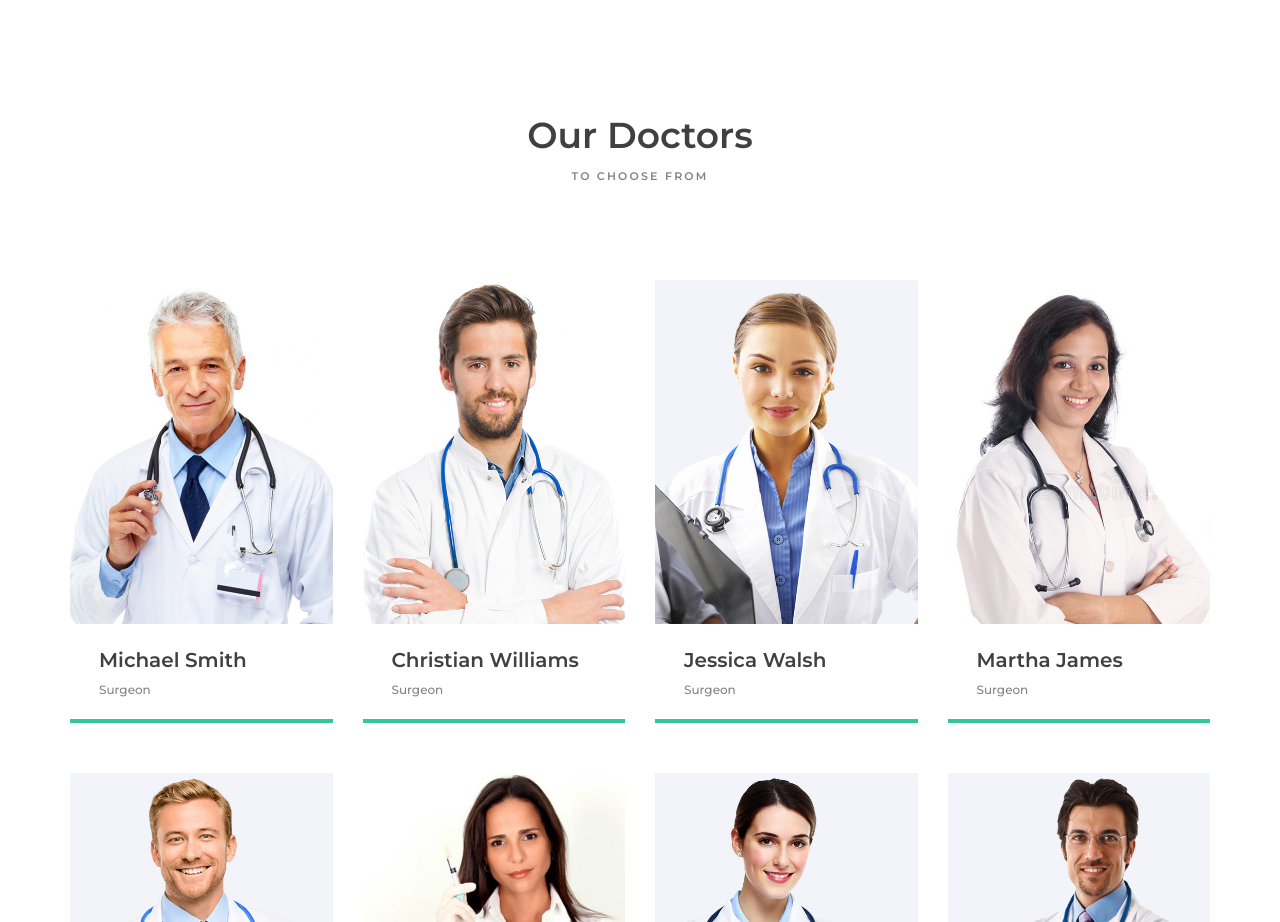
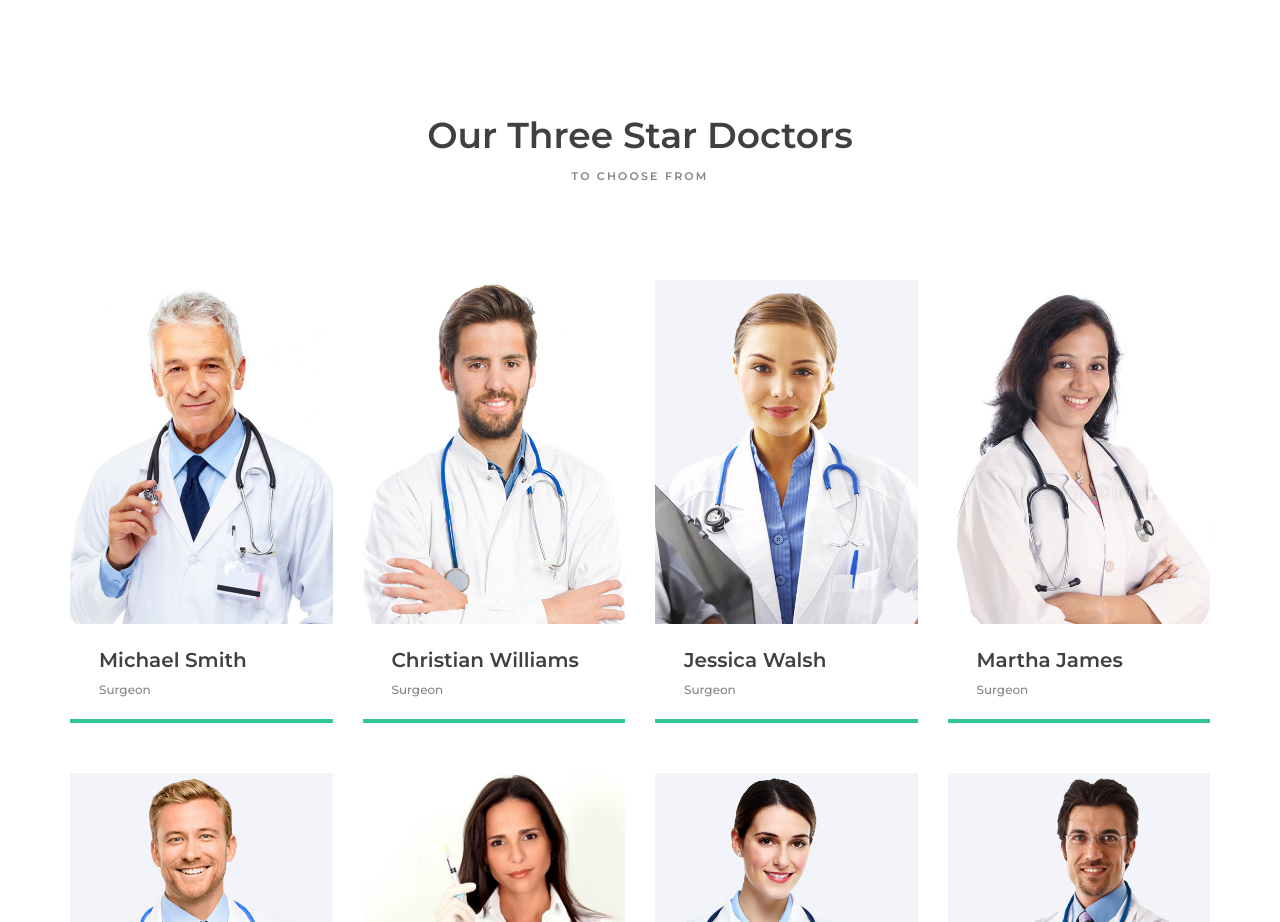
Before and after one commit to Mahabubdte/dte, a plain HTML site: page about.html in a window 1280 px wide. Shown: the part 1500-2422 px from the top of the page. Drawn offline with Linux system fonts and the light colour scheme.

Commit message:
Update about.html

```diff
--- a/about.html
+++ b/about.html
@@ -247,7 +247,7 @@
 		<div class="container">
 			<div class="row">
 				<div class="col text-center">
-					<div class="section_title">Our Doctors</div>
+					<div class="section_title">Our Three Star Doctors</div>
 					<div class="section_subtitle">to choose from</div>
 				</div>
 			</div>
```
